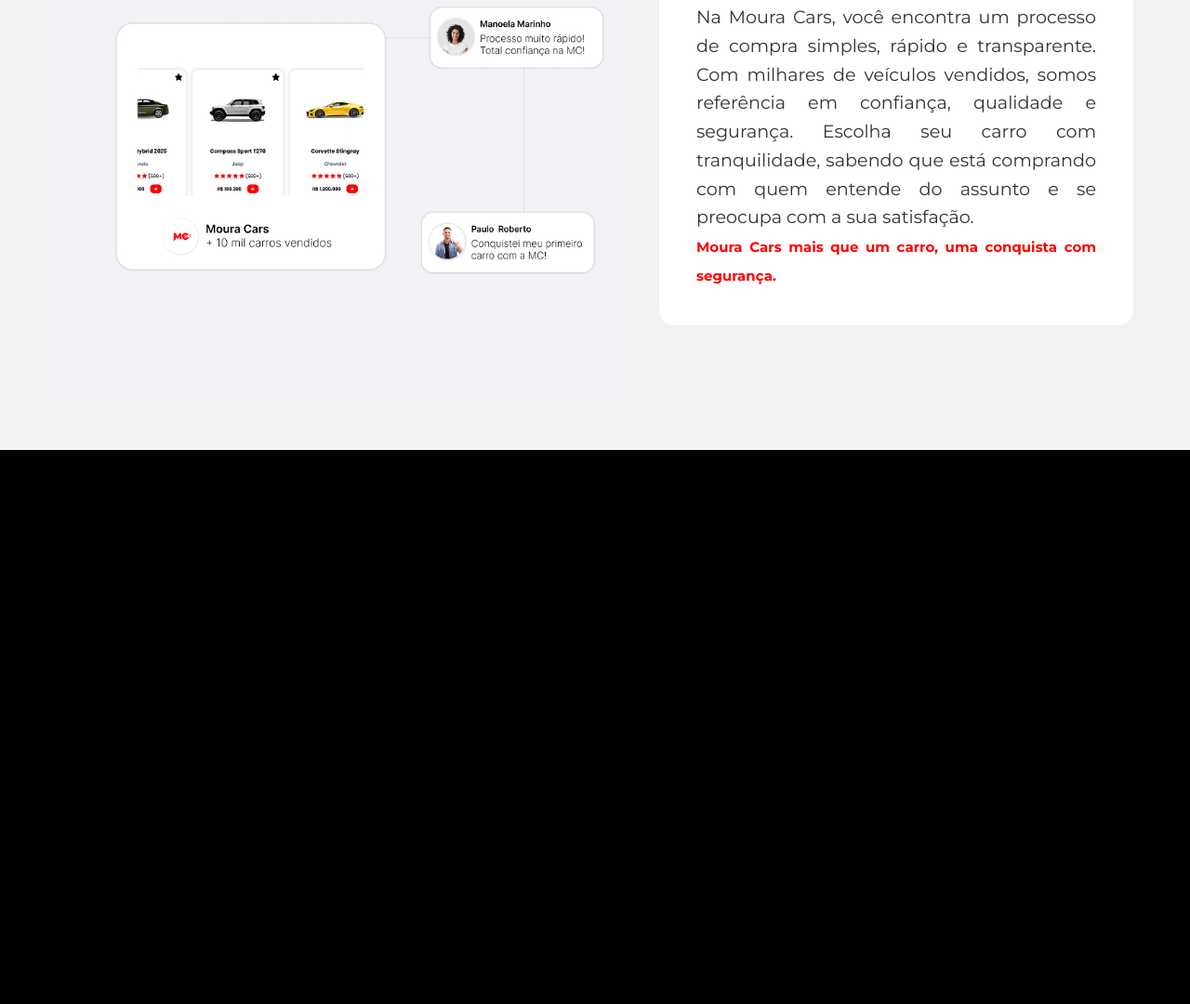
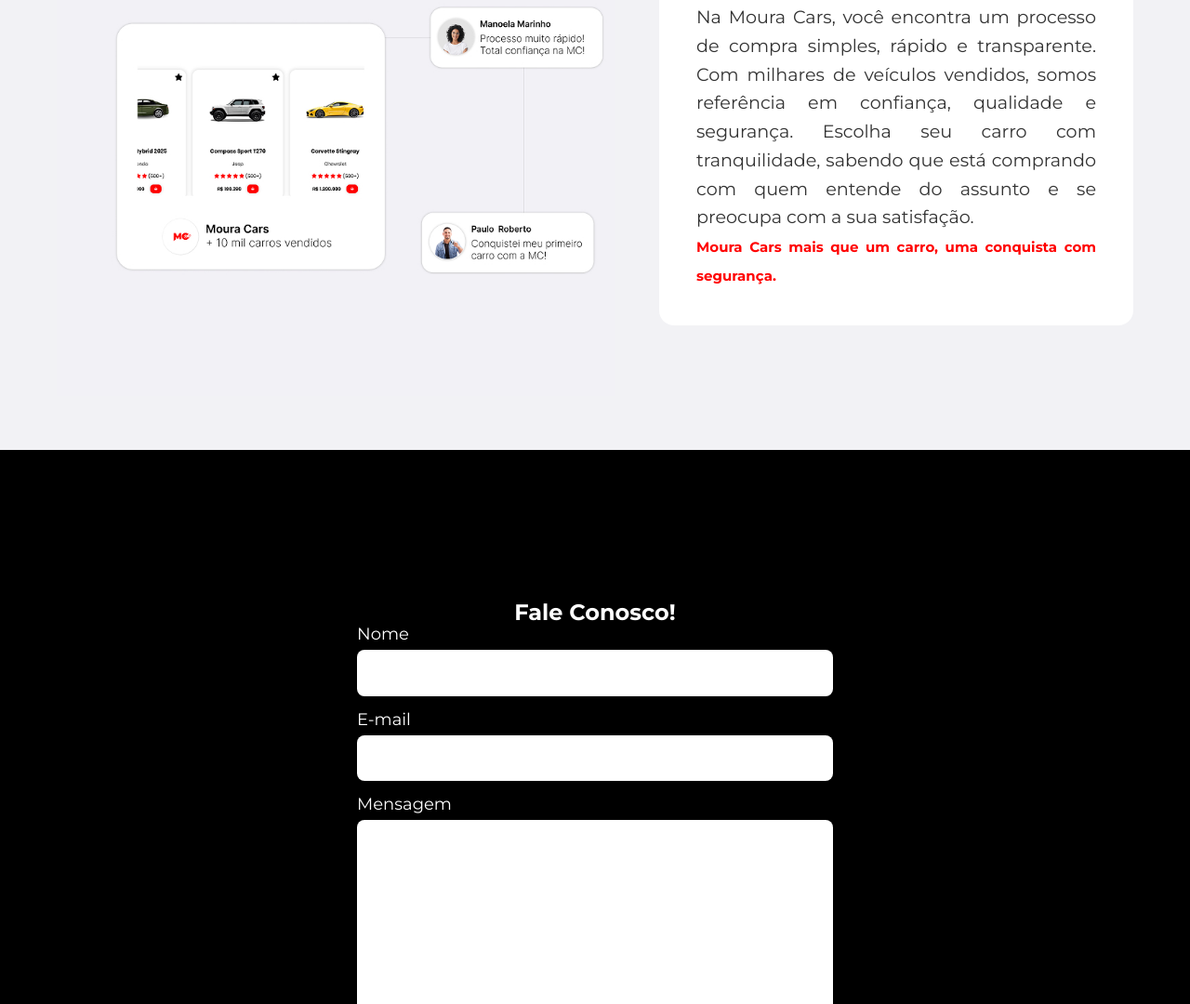
Before and after one commit to Ysac-logic/mc-cars, a website: page action.html in a window 1280 px wide. Shown: the part 1720-2800 px from the top of the page at 93% size. Before the commit the page ends 2204 px from the top, so only its background shows below. Drawn offline with Linux system fonts and the light colour scheme.

Commit message:
teste-email-mc

```diff
--- a/action.html
+++ b/action.html
@@ -32,8 +32,8 @@
           <a href="#carousel-section" class="nav-item">
             <li>Produtos</li>
           </a>
-          <a href="index.html" class="nav-item">
-            <li>Entrar</li>
+          <a href="#e-mail-Section" class="nav-item">
+            <li>Contato</li>
           </a>
         </ul>
       </nav>
@@ -226,6 +226,27 @@
   </div>
 </section>
 
+<section id="e-mail-Section">
+
+    <h1>Fale Conosco!</h1>
+
+      <form
+      action="https://formsubmit.co/ysaclogic@gmail.com"
+      method="POST"
+      class="form"
+      >
+      <label for="name">Nome</label>
+      <input type="text" name="name" id="name" required />
+      <label for="email">E-mail</label>
+      <input type="email" name="email" id="email" required />
+      <label for="message">Mensagem</label>
+      <textarea name="message" id="message" required></textarea>
+      <input type="hidden" name="_captcha" value="false" />
+      <input type="hidden" name="_next" value="https://mouracars.netlify.app/action.html">
+      <button type="submit">Enviar</button>
+    </form>
+</section>
+
 
     <script src="srcx/scriptact.js"></script>
 </body>
--- a/srcx/styles/carrousel.css
+++ b/srcx/styles/carrousel.css
@@ -3,7 +3,7 @@
   background: #f2f2f5;
   font-family: sans-serif;
   min-height: calc(100vh - 91px);
-  z-index: 1;
+  z-index: 10;
 
 }
 .carousel-header{
--- /dev/null
+++ b/srcx/styles/email.css
@@ -0,0 +1,75 @@
+#e-mail-Section{
+   display: flex;
+    min-height: calc(100vh - 91px);
+    align-items: center;
+    left: 15%;
+    flex-direction: column;
+    color: white;
+    justify-content: center;
+    margin-top: 5%;
+    margin-bottom: 5%;
+
+}
+
+.form {
+  width: 100%;
+  max-width: 32rem;
+  font-size: 1.125rem;
+}
+
+.form label,
+.form input,
+.form textarea,
+.form button {
+  display: block;
+  width: 100%;
+}
+
+.form label {
+  color: #fff;
+  line-height: 1;
+  margin-bottom: 0.5rem;
+}
+
+.form input,
+.form textarea {
+  font: inherit;
+  padding: 0.8rem;
+  margin-bottom: 1rem;
+  border: 1px solid transparent;
+  border-radius: 8px;
+  transition: border-color, box-shadow 0.2s;
+}
+
+.form textarea {
+  min-height: 13rem;
+  resize: vertical;
+}
+
+.form input:hover,
+.form input:focus,
+.form textarea:hover,
+.form textarea:focus {
+  outline: none;
+  border-color: rgb(252, 3, 3);
+  box-shadow: 0 0 0 3px hsl(0, 100%, 66%);
+}
+
+.form button {
+  display: block;
+  padding: 1rem;
+  background: #fd4d4d;
+  color: #fff;
+  font: inherit;
+  text-transform: uppercase;
+  border: none;
+  border-radius: 8px;
+  cursor: pointer;
+  transition: 0.2s;
+}
+
+.form button:hover,
+.form button:focus {
+  outline: none;
+  background: #ff0101;
+}
--- a/srcx/styles/style.css
+++ b/srcx/styles/style.css
@@ -3,6 +3,7 @@
 @import url('carrousel.css');
 @import url('modal.css');
 @import url('info.css');
+@import url('email.css');
 
 
 
```
Also changed, not shown: home.html (+1 -1 lines), server.js (+6 -5 lines), Login/script.js (added).
